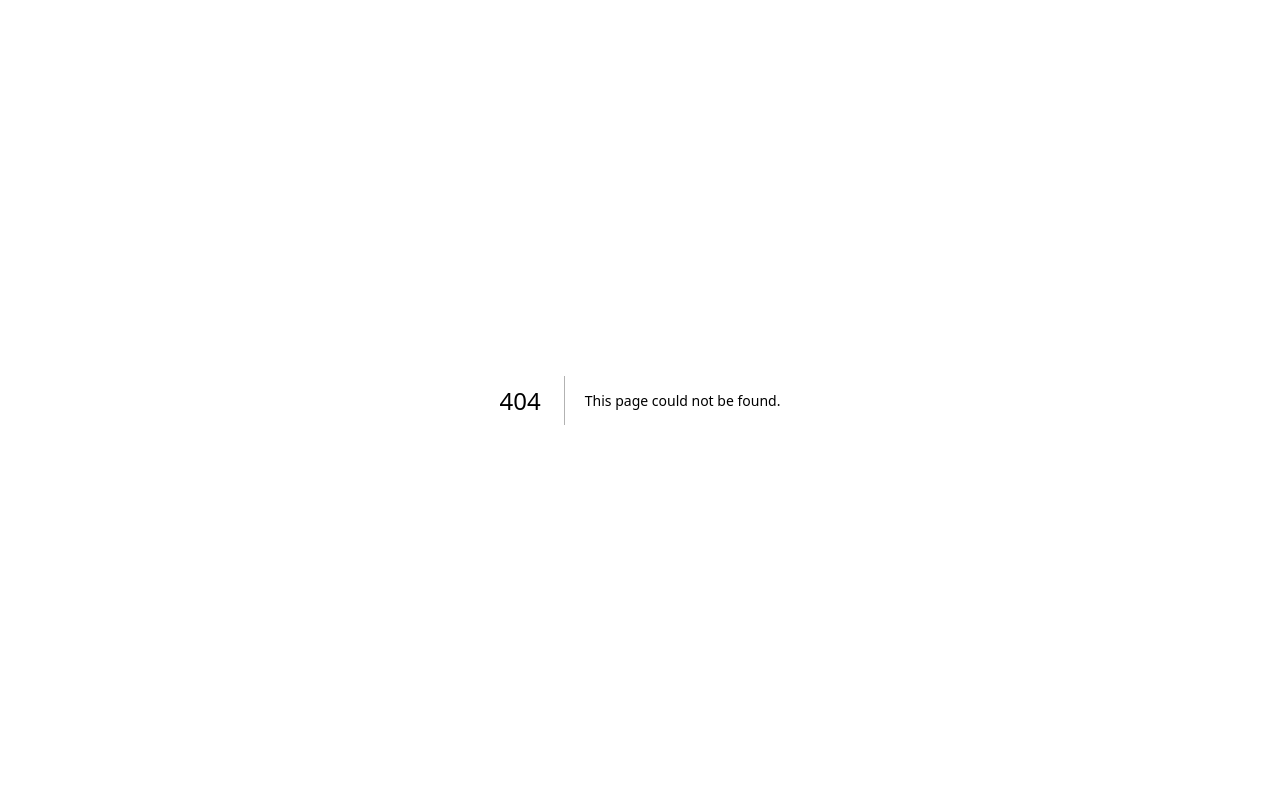
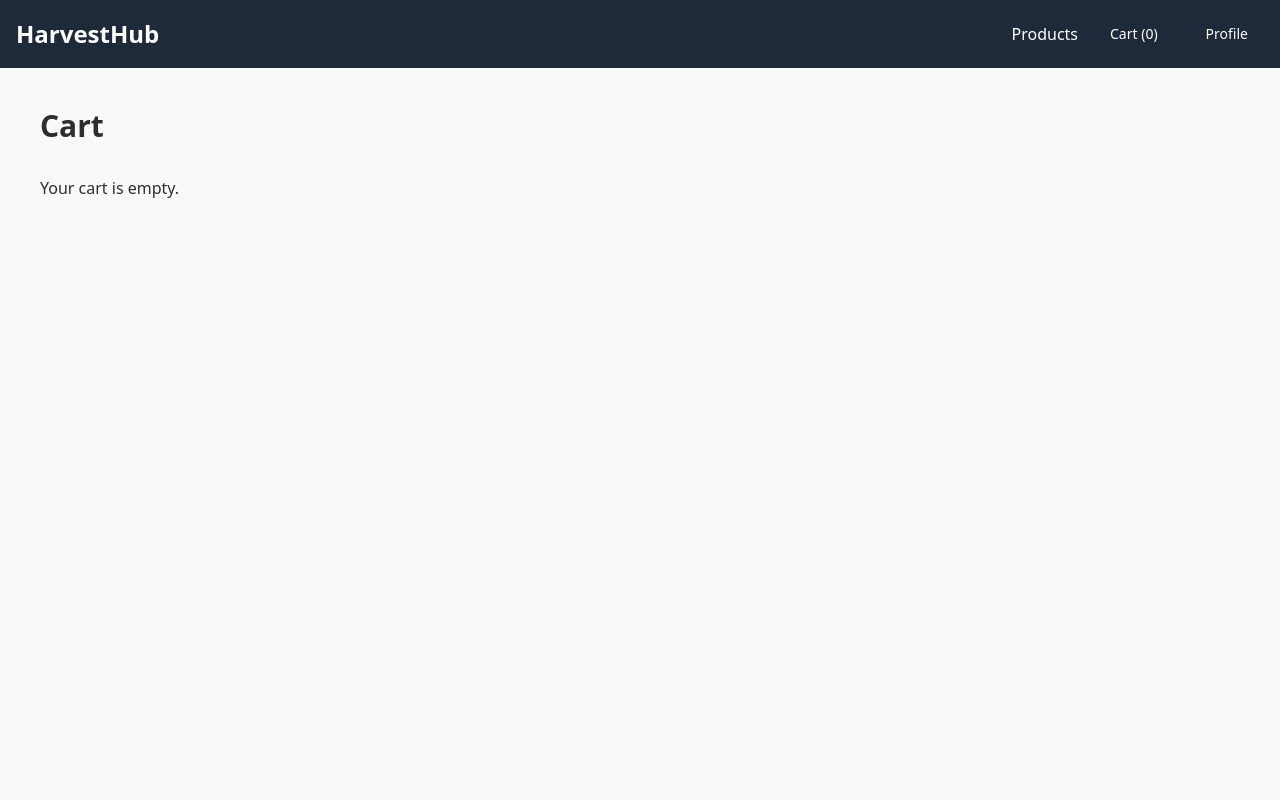
Before and after one commit to harvetHub/harvestHub, a Next.js app: page /cart in a window 1280 px wide. Before the commit this address had no page. Shown: the top 800 px of the page. Built offline with nearby package versions, Linux system fonts and the light colour scheme.

Commit message:
Add cart functionality with Zustand store and integrate into products and header

```diff
--- a/package.json
+++ b/package.json
@@ -28,7 +28,8 @@
     "sweetalert2": "^11.17.2",
     "tailwind-merge": "^3.0.2",
     "tailwindcss-animate": "^1.0.7",
-    "zod": "^3.24.2"
+    "zod": "^3.24.2",
+    "zustand": "^5.0.3"
   },
   "devDependencies": {
     "@eslint/eslintrc": "^3",
--- /dev/null
+++ b/src/app/(ui)/cart/page.tsx
@@ -0,0 +1,113 @@
+"use client";
+
+import { useCartStore } from "@/store/cartStore";
+import { Button } from "@/components/ui/button";
+import { MainLayout } from "@/layout/MainLayout";
+import Image from "next/image";
+import { useRouter } from "next/navigation";
+
+const fallbackImage = "/path/to/fallback/image.jpg";
+
+const Cart = () => {
+  const cartItems = useCartStore((state) => state.items);
+  const removeItem = useCartStore((state) => state.removeItem);
+  const addItem = useCartStore((state) => state.addItem);
+  const router = useRouter();
+
+  const handleCheckout = () => {
+    router.push("/checkout");
+  };
+
+  const handleIncreaseQuantity = (item: {
+    productId: string;
+    name: string;
+    price: number;
+    quantity: number;
+    image_url?: string;
+  }) => {
+    addItem({
+      ...item,
+      quantity: 1,
+      image_url: item.image_url || fallbackImage,
+    });
+  };
+
+  const handleDecreaseQuantity = (item: {
+    productId: string;
+    name: string;
+    price: number;
+    quantity: number;
+    image_url?: string;
+  }) => {
+    if (item.quantity > 1) {
+      addItem({
+        ...item,
+        quantity: -1,
+        image_url: item.image_url || fallbackImage,
+      });
+    }
+  };
+
+  return (
+    <MainLayout>
+      <div className="container mx-auto p-4 h-screen">
+        <h1 className="text-3xl font-bold mb-8">Cart</h1>
+        {cartItems.length === 0 ? (
+          <p>Your cart is empty.</p>
+        ) : (
+          <div>
+            <ul>
+              {cartItems.map((item) => (
+                <li key={item.productId} className="mb-4">
+                  <div className="flex justify-between items-center">
+                    <div className="flex items-center">
+                      <Image
+                        src={item.image_url || fallbackImage}
+                        alt={item.name}
+                        width={100}
+                        height={100}
+                        className="w-24 h-24 object-cover mr-4 rounded-xl shadow-md"
+                      />
+                      <div>
+                        <h2 className="text-xl font-bold">{item.name}</h2>
+                        <p>Price: ₱{item.price.toFixed(2)}</p>
+                        <div className="flex items-center mt-2">
+                          <Button
+                            variant="outline"
+                            onClick={() => handleDecreaseQuantity(item)}
+                            className="mr-2"
+                          >
+                            -
+                          </Button>
+                          <span>{item.quantity}</span>
+                          <Button
+                            variant="outline"
+                            onClick={() => handleIncreaseQuantity(item)}
+                            className="ml-2"
+                          >
+                            +
+                          </Button>
+                        </div>
+                      </div>
+                    </div>
+                    <Button
+                      variant="outline"
+                      onClick={() => removeItem(item.productId)}
+                    >
+                      Remove
+                    </Button>
+                  </div>
+                </li>
+              ))}
+            </ul>
+            <div className="mt-8">
+              <Button onClick={handleCheckout}>Proceed to Checkout</Button>
+            </div>
+          </div>
+        )}
+      </div>
+    </MainLayout>
+  );
+};
+
+export default Cart;
--- a/src/app/(ui)/products/page.tsx
+++ b/src/app/(ui)/products/page.tsx
@@ -17,6 +17,7 @@ import { Skeleton } from "@/components/ui/skeleton";
 import Pagination from "@/components/Pagination";
 import StarRating from "@/components/StarRating";
 import { Product, categories } from "@/lib/productsConfig";
+import { useCartStore } from "@/store/cartStore";
 
 const fallbackImage =
   "https://via.placeholder.com/150?text=Image+Not+Available";
@@ -31,6 +32,7 @@ const Products = () => {
   const [limit] = useState(13); // Ensure limit is set to 13
   const [total, setTotal] = useState(0);
   const [loading, setLoading] = useState(true);
+  const addItem = useCartStore((state) => state.addItem);
 
   useEffect(() => {
     const fetchProducts = async () => {
@@ -120,7 +122,7 @@ const Products = () => {
           <h1 className="text-3xl font-bold text-center mb-8">Products</h1>
 
           {loading ? (
-            <div className="grid grid-cols-1 sm:grid-cols-1 md:grid-cols-2 lg:grid-cols-3 xl:grid-cols-4 gap-8">
+            <div className="grid grid-cols-1 sm:grid-cols-2 md:grid-cols-3 lg:grid-cols-4 gap-8">
               {[...Array(13)].map((_, index) => (
                 <Card key={index} className="shadow-lg">
                   <CardHeader>
@@ -142,11 +144,11 @@ const Products = () => {
           ) : filteredProducts.length === 0 ? (
             <p className="text-center text-xl">No products found.</p>
           ) : (
-            <div className="grid grid-cols-1 sm:grid-cols-1 md:grid-cols-2 lg:grid-cols-3 xl:grid-cols-4 gap-8">
+            <div className="grid grid-cols-1 sm:grid-cols-2 md:grid-cols-3 lg:grid-cols-4 gap-8">
               {filteredProducts.map((product) => (
                 <Card
                   key={product.product_id}
-                  className="shadow-lg flex flex-col gap-4 justify-between"
+                  className="shadow-lg flex flex-col justify-between"
                 >
                   <CardHeader>
                     <Image
@@ -154,7 +156,7 @@ const Products = () => {
                       alt={product.name}
                       width={150}
                       height={150}
-                      className="w-full h-40 object-cover"
+                      className="w-full h-48 object-cover"
                       onError={(e) => {
                         e.currentTarget.src = fallbackImage;
                       }}
@@ -171,7 +173,20 @@ const Products = () => {
                     </div>
                   </CardContent>
                   <CardFooter className="mt-auto">
-                    <Button className="w-full">Add to Cart</Button>
+                    <Button
+                      className="w-full"
+                      onClick={() =>
+                        addItem({
+                          productId: product.product_id,
+                          name: product.name,
+                          price: product.price,
+                          quantity: 1,
+                          image_url: product.image_url || fallbackImage,
+                        })
+                      }
+                    >
+                      Add to Cart
+                    </Button>
                   </CardFooter>
                 </Card>
               ))}
--- a/src/components/Header.tsx
+++ b/src/components/Header.tsx
@@ -8,9 +8,11 @@ import {
   DropdownMenuTrigger,
 } from "@/components/ui/dropdown-menu";
 import { useRouter } from "next/navigation";
+import { useCartStore } from "@/store/cartStore";
 
 const Header: FC = () => {
   const router = useRouter();
+  const cartItems = useCartStore((state) => state.items);
 
   const handleLogout = async () => {
     const response = await fetch("/api/logout", {
@@ -33,6 +35,11 @@ const Header: FC = () => {
         <nav className="flex items-center">
           <Link href="/products" className="mr-4">
             Products
+          </Link>
+          <Link href="/cart" className="mr-4">
+            <Button variant="ghost" className="text-white">
+              Cart ({cartItems.length})
+            </Button>
           </Link>
           <DropdownMenu>
             <DropdownMenuTrigger asChild>
--- /dev/null
+++ b/src/store/cartStore.ts
@@ -0,0 +1,41 @@
+import { create } from "zustand";
+
+interface CartItem {
+  productId: string;
+  name: string;
+  price: number;
+  quantity: number;
+  image_url: string;
+}
+
+interface CartState {
+  items: CartItem[];
+  addItem: (item: CartItem) => void;
+  removeItem: (productId: string) => void;
+  clearCart: () => void;
+}
+
+export const useCartStore = create<CartState>((set) => ({
+  items: [],
+  addItem: (item: CartItem) =>
+    set((state) => {
+      const existingItem = state.items.find(
+        (i) => i.productId === item.productId
+      );
+      if (existingItem) {
+        return {
+          items: state.items.map((i) =>
+            i.productId === item.productId
+              ? { ...i, quantity: i.quantity + item.quantity }
+              : i
+          ),
+        };
+      }
+      return { items: [...state.items, item] };
+    }),
+  removeItem: (productId: string) =>
+    set((state) => ({
+      items: state.items.filter((item) => item.productId !== productId),
+    })),
+  clearCart: () => set({ items: [] }),
+}));
```
Also changed, not shown: 1 other file (tests, documents, lock files or other folders).
